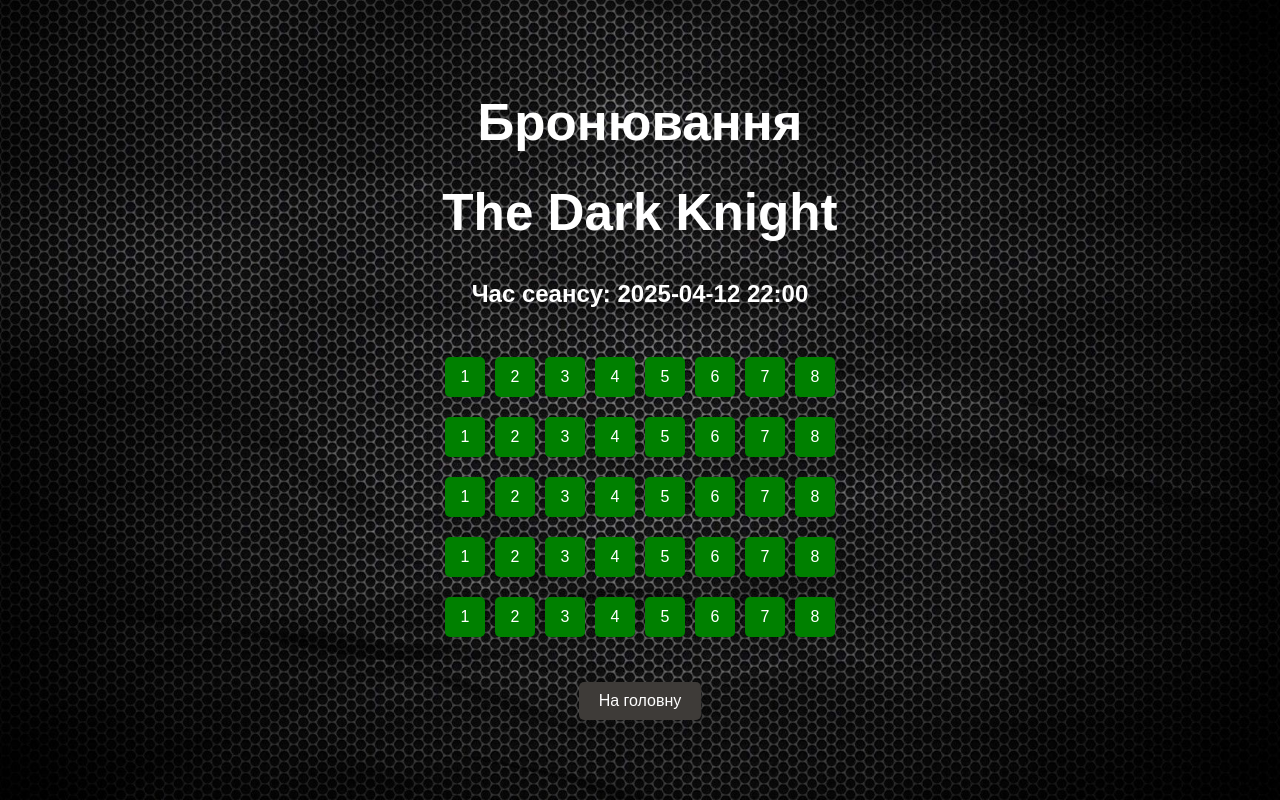
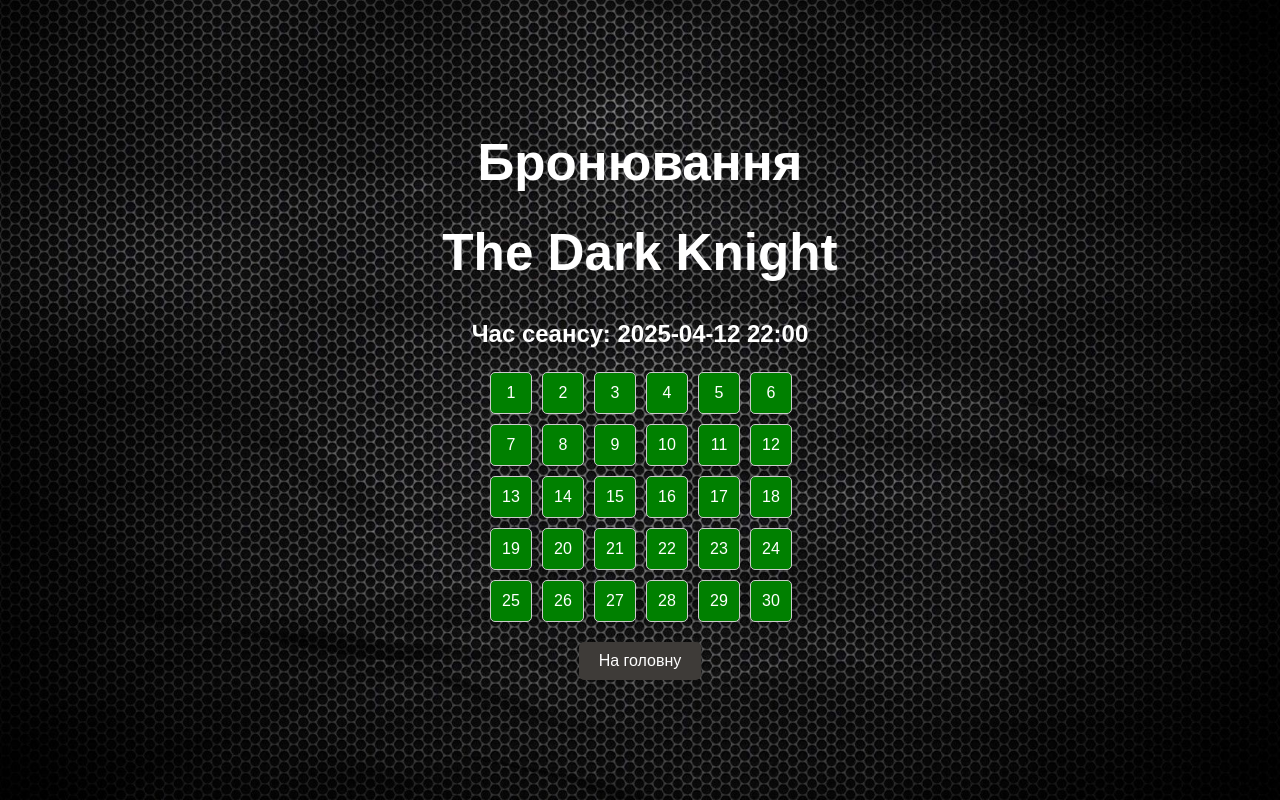
Before and after one commit to wOnder-ad/cinema, a React (Vite) app in the folder cinema/: page /booking/3 in a window 1280 px wide. Built offline with nearby package versions, Linux system fonts and the light colour scheme.

Commit message:
Add booking functionality with seat selection and form validation

```diff
--- a/cinema/package.json
+++ b/cinema/package.json
@@ -12,7 +12,8 @@
   "dependencies": {
     "react": "^19.0.0",
     "react-dom": "^19.0.0",
-    "react-router-dom": "^7.4.1"
+    "react-router-dom": "^7.4.1",
+    "react-toastify": "^11.0.5"
   },
   "devDependencies": {
     "@eslint/js": "^9.21.0",
--- a/cinema/src/App.css
+++ b/cinema/src/App.css
@@ -135,9 +135,10 @@
 
 .cinema-hall {
   display: grid;
+  grid-template-columns: repeat(6, 1fr);
   gap: 10px;
-  padding: 20px;
-  justify-content: center;
+  max-width: 300px;
+  margin: 20px auto;
 }
 
 .row {
@@ -148,18 +149,51 @@
 .seat {
   width: 40px;
   height: 40px;
-  margin: 5px;
-  background-color: green;
-  border-radius: 5px;
   display: flex;
   align-items: center;
   justify-content: center;
+  border: 1px solid #ccc;
   cursor: pointer;
-  transition: 0.3s;
+  border-radius: 5px;
 }
 
-.seat.selected {
+.available {
+  background-color: green;
+}
+
+.selected {
   background-color: blue;
+}
+
+.booked {
+  background-color: red;
+  cursor: not-allowed;
+}
+
+.booking-form {
+  display: flex;
+  flex-direction: column;
+  max-width: 300px;
+  margin: auto;
+}
+
+.booking-form input {
+  margin-bottom: 10px;
+  padding: 8px;
+  border-radius: 5px;
+  border: 1px solid #ccc;
+}
+
+.booking-form button {
+  padding: 10px;
+  background-color: orange;
+  border: none;
+  cursor: pointer;
+}
+
+.error {
+  color: red;
+  font-size: 12px;
 }
 
 .home-button {
--- a/cinema/src/App.jsx
+++ b/cinema/src/App.jsx
@@ -1,7 +1,9 @@
 import { BrowserRouter as Router, Routes, Route } from "react-router-dom";
+import { ToastContainer } from "react-toastify";
 import "./App.css";
 import Home from "./pages/Home.jsx";
 import Booking from "./pages/Booking.jsx";
+import "react-toastify/dist/ReactToastify.css";
 
 function App() {
   return (
@@ -10,6 +12,7 @@
         <Route path="/" element={<Home />} />
         <Route path="/booking/:id" element={<Booking />} />
       </Routes>
+      <ToastContainer position="top-right" autoClose={3000} />
     </Router>
   );
 }
--- /dev/null
+++ b/cinema/src/components/BookingForm.jsx
@@ -0,0 +1,63 @@
+import { useState } from "react";
+import BookingService from "../services/BookingService";
+import { toast } from "react-toastify";
+
+const BookingForm = ({ movieId, selectedSeats, onBookingSuccess }) => {
+  const [form, setForm] = useState({ name: "", phone: "", email: "" });
+  const [errors, setErrors] = useState({});
+
+  const validateForm = () => {
+    const newErrors = {};
+    if (!form.name) newErrors.name = "Ім'я обов'язкове";
+    if (!form.phone) newErrors.phone = "Телефон обов'язковий";
+    if (!form.email) newErrors.email = "Email обов'язковий";
+    else if (!/\S+@\S+\.\S+/.test(form.email)) newErrors.email = "Некоректний email";
+
+    setErrors(newErrors);
+    return Object.keys(newErrors).length === 0;
+  };
+
+  const handleSubmit = (e) => {
+    e.preventDefault();
+    if (!validateForm()) return;
+
+    BookingService.saveBooking(movieId, selectedSeats, form);
+    toast.success("Бронювання успішне!✅");
+    setTimeout(() => {
+        window.location.reload(); // 🆕 Оновлення сторінки після короткої затримки
+    }, 2000);
+    onBookingSuccess();
+  };
+
+  return (
+    <form onSubmit={handleSubmit} className="booking-form">
+      <input
+        type="text"
+        placeholder="Ім'я"
+        value={form.name}
+        onChange={(e) => setForm({ ...form, name: e.target.value })}
+      />
+      {errors.name && <p className="error">{errors.name}</p>}
+
+      <input
+        type="tel"
+        placeholder="Телефон"
+        value={form.phone}
+        onChange={(e) => setForm({ ...form, phone: e.target.value })}
+      />
+      {errors.phone && <p className="error">{errors.phone}</p>}
+
+      <input
+        type="email"
+        placeholder="Email"
+        value={form.email}
+        onChange={(e) => setForm({ ...form, email: e.target.value })}
+      />
+      {errors.email && <p className="error">{errors.email}</p>}
+
+      <button type="submit">Забронювати</button>
+    </form>
+  );
+};
+
+export default BookingForm;
--- a/cinema/src/components/CinemaHall.jsx
+++ b/cinema/src/components/CinemaHall.jsx
@@ -1,38 +1,54 @@
-import { useState } from "react";
+import { useState, useEffect } from "react";
+import BookingService from "../services/BookingService.js";
+import BookingForm from "./BookingForm.jsx";
+import { useParams } from "react-router-dom";
 
-const rows = 5;
-const cols = 8;
+const CinemaHall = () => {
+  const { id: movieId } = useParams();
+  const [selectedSeats, setSelectedSeats] = useState([]);
+  const [bookedSeats, setBookedSeats] = useState([]);
 
-function CinemaHall() {
-  const [selectedSeats, setSelectedSeats] = useState([]);
+  useEffect(() => {
+    setBookedSeats(BookingService.getBookedSeats(movieId));
+  }, [movieId]);
 
-  const toggleSeat = (row, col) => {
-    const seatId = `${row}-${col}`;
+  const toggleSeat = (seat) => {
+    if (bookedSeats.includes(seat)) return;
+
     setSelectedSeats((prev) =>
-      prev.includes(seatId) ? prev.filter((s) => s !== seatId) : [...prev, seatId]
+      prev.includes(seat) ? prev.filter((s) => s !== seat) : [...prev, seat]
     );
   };
 
   return (
+    <div>
       <div className="cinema-hall">
-      {Array.from({ length: rows }, (_, row) => (
-        <div key={row} className="row">
-          {Array.from({ length: cols }, (_, col) => {
-            const seatId = `${row}-${col}`;
+        {[...Array(30)].map((_, i) => {
+          const seat = i + 1;
+          const isBooked = bookedSeats.includes(seat);
+          const isSelected = selectedSeats.includes(seat);
+
           return (
             <div
-                key={seatId}
-                className={`seat ${selectedSeats.includes(seatId) ? "selected" : ""}`}
-                onClick={() => toggleSeat(row, col)}
+              key={seat}
+              className={`seat ${isBooked ? "booked" : isSelected ? "selected" : "available"}`}
+              onClick={() => toggleSeat(seat)}
             >
-                {col + 1}
+              {seat}
             </div>
           );
         })}
       </div>
-      ))}
+
+      {selectedSeats.length > 0 && (
+        <BookingForm
+          movieId={movieId}
+          selectedSeats={selectedSeats}
+          onBookingSuccess={() => setSelectedSeats([])}
+        />
+      )}
     </div>
   );
-}
+};
 
 export default CinemaHall;
--- /dev/null
+++ b/cinema/src/services/BookingService.js
@@ -0,0 +1,27 @@
+class BookingService {
+    static STORAGE_KEY = "bookings";
+
+    // Отримати всі бронювання
+    static getBookings() {
+      const data = localStorage.getItem(this.STORAGE_KEY);
+      return data ? JSON.parse(data) : {};
+    }
+
+    // Отримати заброньовані місця для конкретного фільму
+    static getBookedSeats(movieId) {
+      const bookings = this.getBookings();
+      return bookings[movieId] || [];
+    }
+
+    // Зберегти бронювання
+    static saveBooking(movieId, seats, userData) {
+      const bookings = this.getBookings();
+      bookings[movieId] = [...(bookings[movieId] || []), ...seats];
+
+      localStorage.setItem(this.STORAGE_KEY, JSON.stringify(bookings));
+
+      return { movieId, seats, userData };
+    }
+  }
+
+  export default BookingService;
```
Also changed, not shown: 1 other file (tests, documents, lock files or other folders). Lines whose indentation alone changed are shown as unchanged.
